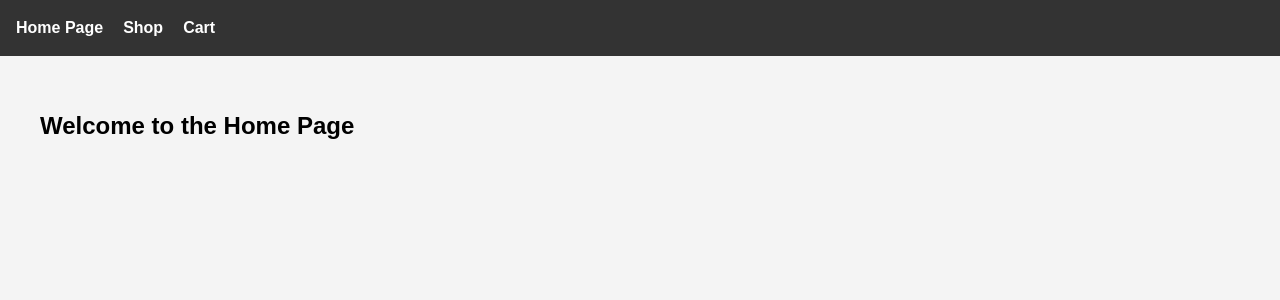
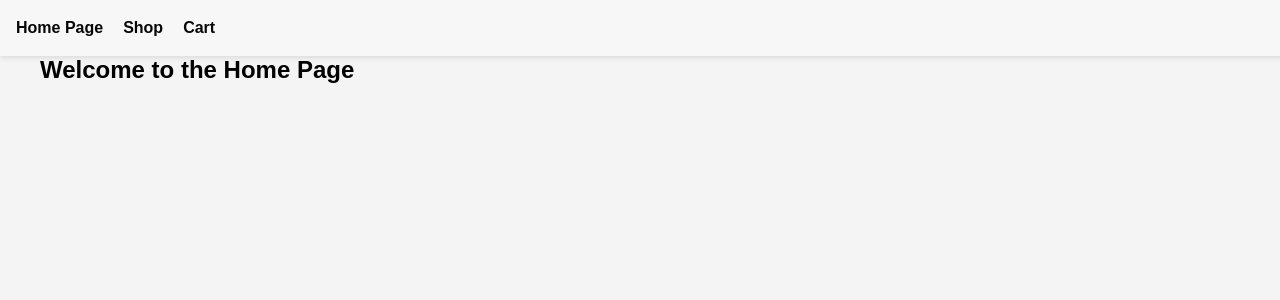
Before and after one commit to Venomerskine/ShoppingCartReact, a React (Vite) app in the folder ShoppingCart/: page / in a window 1280 px wide. Shown: the top 300 px of the page. Built offline with nearby package versions, Linux system fonts and the light colour scheme.

Commit message:
created a productCard.jsx and moved card here from shop

```diff
--- a/ShoppingCart/src/index.css
+++ b/ShoppingCart/src/index.css
@@ -11,12 +11,15 @@ nav {
   display: flex;
   gap: 20px;
   padding: 1rem;
-  background: #333;
-  color: white;
+  background: rgba(250, 250, 250, 0.555);
+  color: rgb(0, 0, 0);
+  box-shadow: 0 2px 5px rgba(0,0,0,0.1);
+  position:fixed;
+  width: 100%;
 }
 
 nav a {
-  color: white;
+  color: rgb(7, 7, 7);
   text-decoration: none;
   font-weight: bold;
 }
--- /dev/null
+++ b/ShoppingCart/src/pages/productCard.jsx
@@ -0,0 +1,16 @@
+import React from "react";
+import '../index.css'
+
+const ProductCard = ({product}) => {
+    return (
+
+        <div className="card" key={product.id}>
+            <img src={product.image} alt={product.title}></img>
+            <h3>{product.title}</h3>
+            <p>$ {product.price}</p>
+            <p>{product.category}</p>
+        </div>
+    )
+}
+
+export default ProductCard
--- a/ShoppingCart/src/pages/shop.jsx
+++ b/ShoppingCart/src/pages/shop.jsx
@@ -1,4 +1,5 @@
 import { useEffect, useState } from "react";
+import ProductCard from "./productCard";
 
 export default function Shop(){
 
@@ -29,12 +30,7 @@ export default function Shop(){
         <h1>Welcome to the Shop</h1>
         <div className="product-grid">
         {shopData.map((product) => (
-            <div className="card" key={product.id}>
-                <img src={product.image} alt={product.title}></img>
-                <h3>{product.title}</h3>
-                <p>$ {product.price}</p>
-                <p>{product.category}</p>
-            </div>
+            <ProductCard key={product.id} product = {product}/>
         ))}
         </div>
 
```
